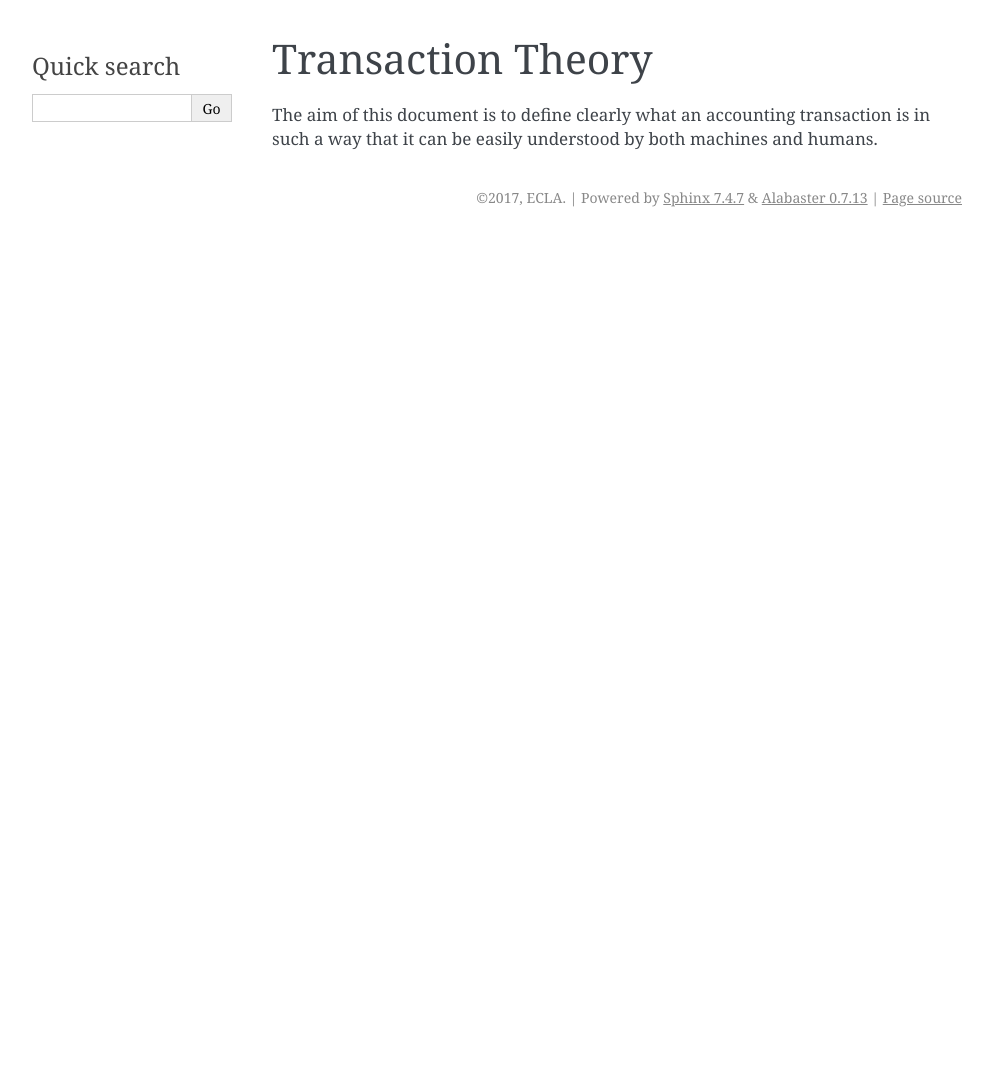
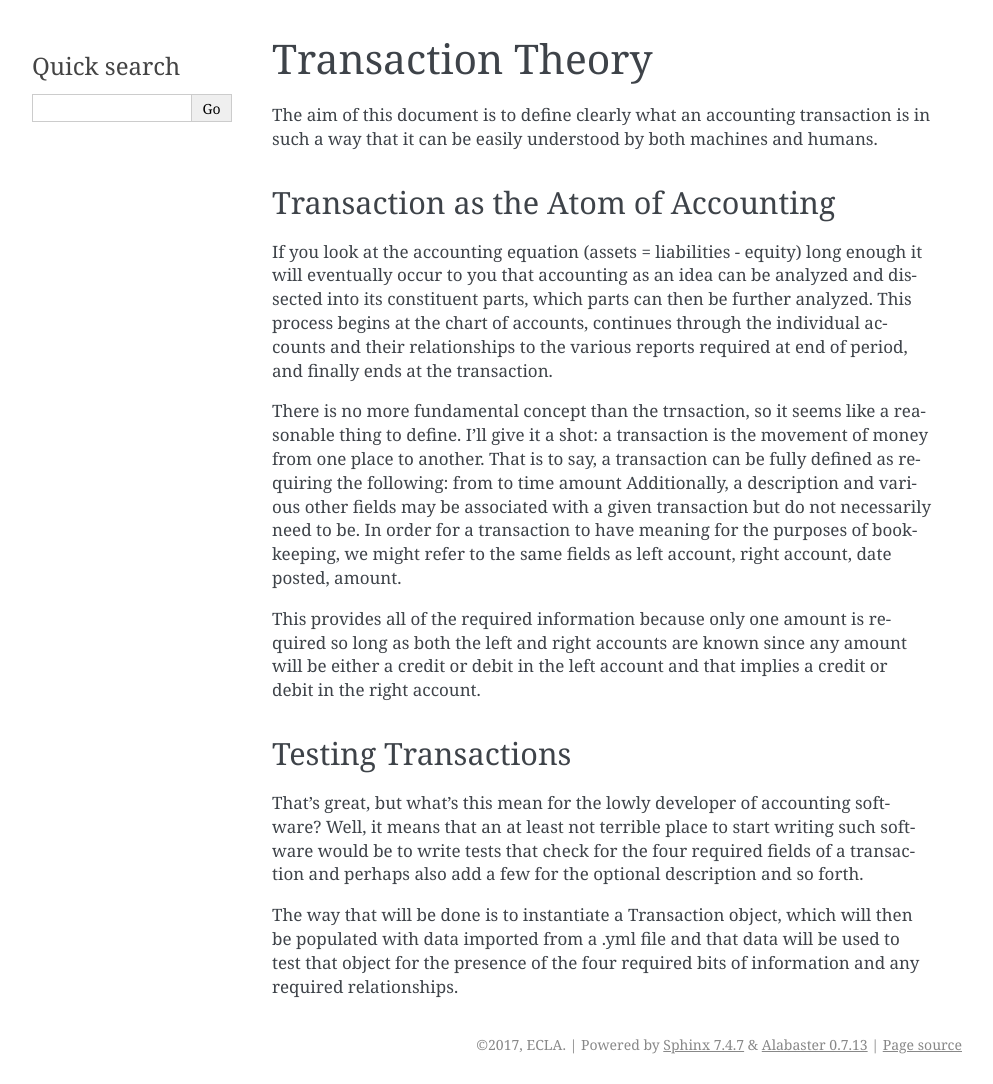
Before and after one commit to executive-consultants-of-los-angeles/accounting, a Sphinx documentation site: the page built from doc/source/notes/transaction.rst, in a window 1280 px wide. Shown: the whole page, without its empty margins (148-1141 px from the left). Built offline with Sphinx 7.4.7, drawn with Linux system fonts in a browser that asks for light colours; before the commit the page ends 900 px from its top, so only the background shows below that.

Commit message:
Add plan for testing. See #1.

```diff
--- a/doc/source/notes/transaction.rst
+++ b/doc/source/notes/transaction.rst
@@ -4,3 +4,45 @@ Transaction Theory
 The aim of this document is to define clearly what an accounting transaction
 is in such a way that it can be easily understood by both machines and
 humans.
+
+Transaction as the Atom of Accounting
+-------------------------------------
+
+If you look at the accounting equation (assets = liabilities - equity) long
+enough it will eventually occur to you that accounting as an idea can be
+analyzed and dissected into its constituent parts, which parts can then
+be further analyzed.  This process begins at the chart of accounts, continues
+through the individual accounts and their relationships to the various
+reports required at end of period, and finally ends at the transaction.
+
+There is no more fundamental concept than the trnsaction, so it seems
+like a reasonable thing to define.  I'll give it a shot: a transaction
+is the movement of money from one place to another.  That is to say,
+a transaction can be fully defined as requiring the following:
+from
+to
+time
+amount
+Additionally, a description and various other fields may be associated
+with a given transaction but do not necessarily need to be.  In order
+for a transaction to have meaning for the purposes of bookkeeping, we might
+refer to the same fields as left account, right account, date posted, amount.
+
+This provides all of the required information because only one amount
+is required so long as both the left and right accounts are known since
+any amount will be either a credit or debit in the left account and that
+implies a credit or debit in the right account.
+
+Testing Transactions
+--------------------
+
+That's great, but what's this mean for the lowly developer of accounting
+software?  Well, it means that an at least not terrible place to start
+writing such software would be to write tests that check for the four
+required fields of a transaction and perhaps also add a few for the optional
+description and so forth.
+
+The way that will be done is to instantiate a Transaction object, which
+will then be populated with data imported from a .yml file and that
+data will be used to test that object for the presence of the
+four required bits of information and any required relationships.
```
